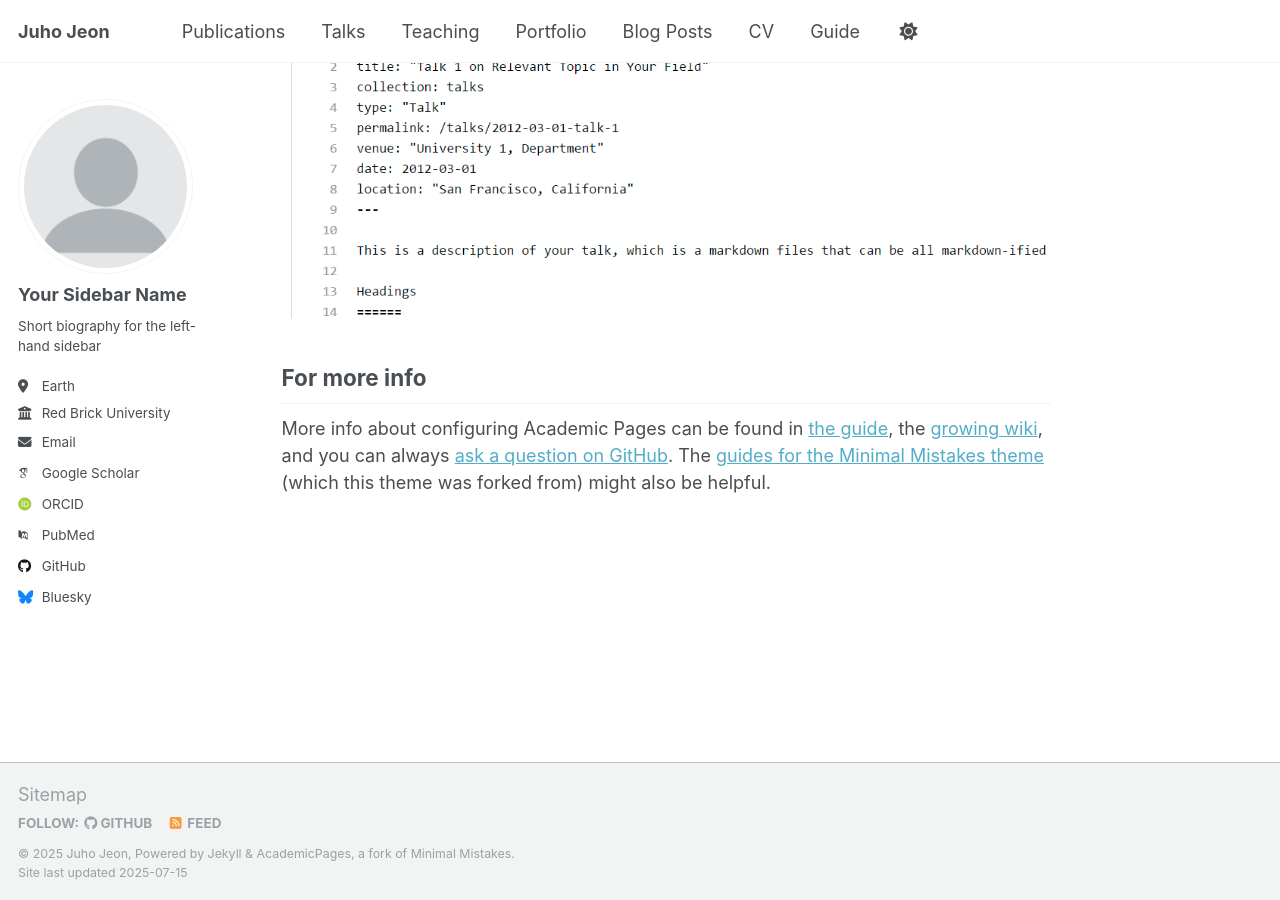
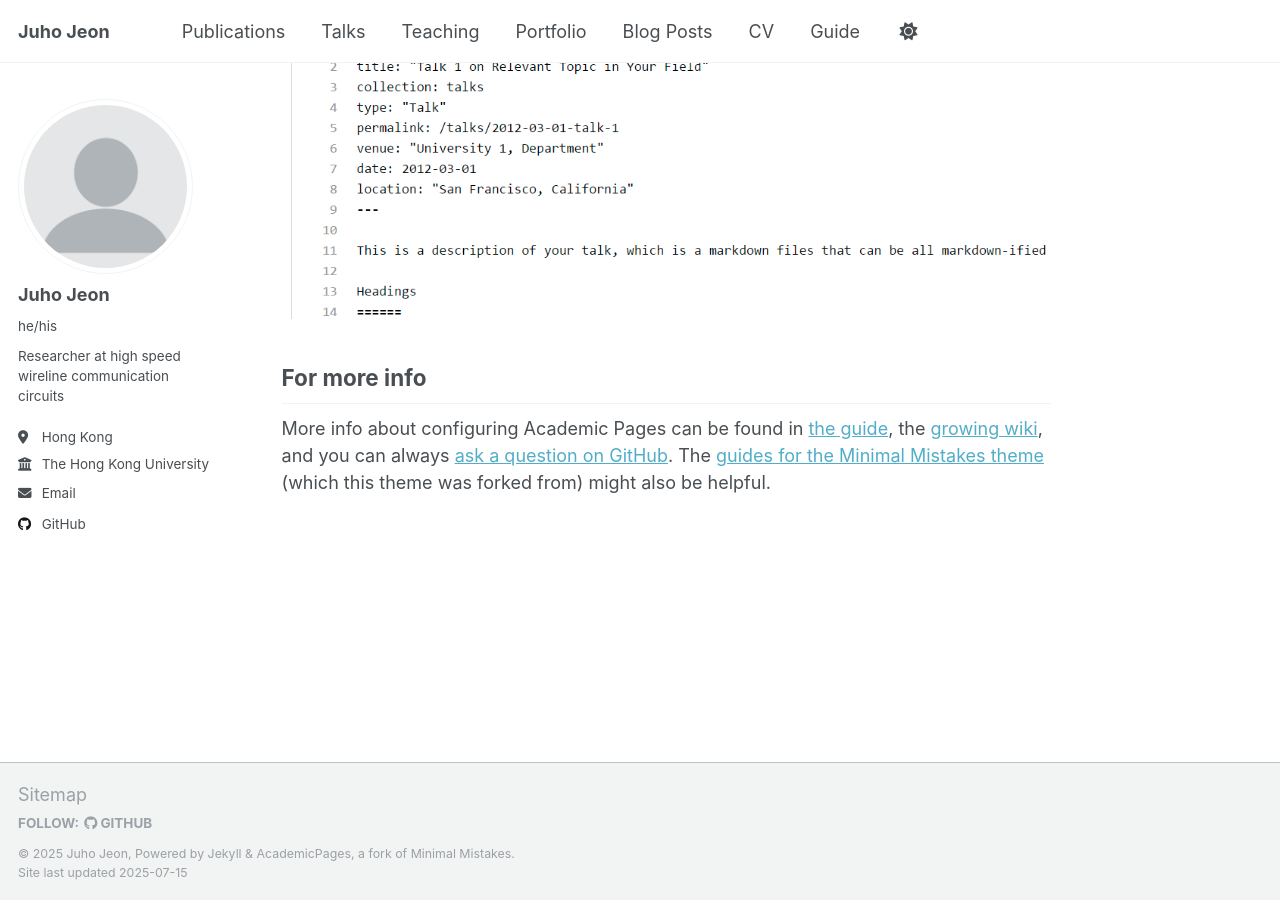
Before and after one commit to jeon-juho/jeon-juho.github.io, a Jekyll site: the page built from _pages/about.md, in a window 1280 px wide and 900 px high, scrolled down 2880 px. Built offline with Jekyll 4.4.1, drawn with Linux system fonts in a browser that asks for light colours; some web fonts are replaced; a script that is not in the unit is left out.

Commit message:
Update _config.yml

```diff
--- a/_config.yml
+++ b/_config.yml
@@ -12,7 +12,7 @@ site_theme               : "default"
 title                    : "Juho Jeon"
 title_separator          : "-"
 name                     : &name "Juho Jeon"
-description              : &description "personal description"
+description              : &description "IC Designer"
 url                      : https://jeon-juho.github.io # the base hostname & protocol for your site e.g. "https://[your GitHub username].github.io" or if you already have some other page hosted on Github then use "https://[your GitHub username].github.io/[Your Repo Name]"
 baseurl                  : "" # the subpath of your site, e.g. "/blog"
 repository               : "jeon-juho/jeon-juho.github.io"
@@ -23,22 +23,22 @@ repository               : "jeon-juho/jeon-juho.github.io"
 author:
   # Biographic information
   avatar           : "profile.png"
-  name             : "Your Sidebar Name"
-  pronouns         : # example: "she/her"
-  bio              : "Short biography for the left-hand sidebar"
-  location         : "Earth"
-  employer         : "Red Brick University"
+  name             : "Juho Jeon"
+  pronouns         : "he/his" # example: "she/her"
+  bio              : "Researcher at high speed wireline communication circuits"
+  location         : "Hong Kong"
+  employer         : "The Hong Kong University of Science and Technology"
   uri              : # URL
-  email            : "none@example.org"
+  email            : "jjeonaa@connect.ust.hk"
 
   # Academic websites
   academia         : # URL
   arxiv            : # URL - Update with the correct link to your profile
-  googlescholar    : "https://scholar.google.com/citations?user=PS_CX0AAAAAJ"
+  googlescholar    : #"https://scholar.google.com/citations?user=PS_CX0AAAAAJ"
   impactstory      : # URL
-  orcid            : "http://orcid.org/yourorcidurl"
+  orcid            : #"http://orcid.org/yourorcidurl"
   semantic         : # URL
-  pubmed           : "https://www.ncbi.nlm.nih.gov/pubmed/?term=john+snow"
+  pubmed           : #"https://www.ncbi.nlm.nih.gov/pubmed/?term=john+snow"
   researchgate     : # URL
   scopus           : # URL
 
@@ -46,13 +46,13 @@ author:
   bitbucket        : # Username - Update with your username on the site
   codepen          : # Username
   dribbble         : # Username
-  github           : "academicpages"
+  github           : "jeon-juho"
   kaggle           : # Username
   stackoverflow    : # User number or user number and name (i.e., use "1" or "1/jeff-atwood")
 
   # Social media
   artstation       : # Username
-  bluesky          : "bsky.app" # Replace this with you Bluesky username
+  bluesky          : #"bsky.app" # Replace this with you Bluesky username
   facebook         : # Username
   flickr           : # Username
   foursquare       : # Username
@@ -120,7 +120,7 @@ staticman:
       options:
         format           : "iso8601" # "iso8601" (default), "timestamp-seconds", "timestamp-milliseconds"
 atom_feed:
-  hide                   : false     # change to true to hide the RSS feed in the footer
+  hide                   : true     # change to true to hide the RSS feed in the footer
   path                   : # blank (default) uses feed.xml
 
 
@@ -133,7 +133,7 @@ yandex_site_verification :
 
 # Social Sharing
 twitter:
-  username               : &twitter
+  username               : #twitter
 facebook:
   username               :
   app_id                 :
@@ -217,7 +217,7 @@ kramdown:
 # These settings control the types of collections used by the template
 collections:
   teaching:
-    output: true
+    output: false
     permalink: /:collection/:path/
   publications:
     output: true
@@ -226,7 +226,7 @@ collections:
     output: true
     permalink: /:collection/:path/
   talks:
-    output: true
+    output: false
     permalink: /:collection/:path/
 
 
```
